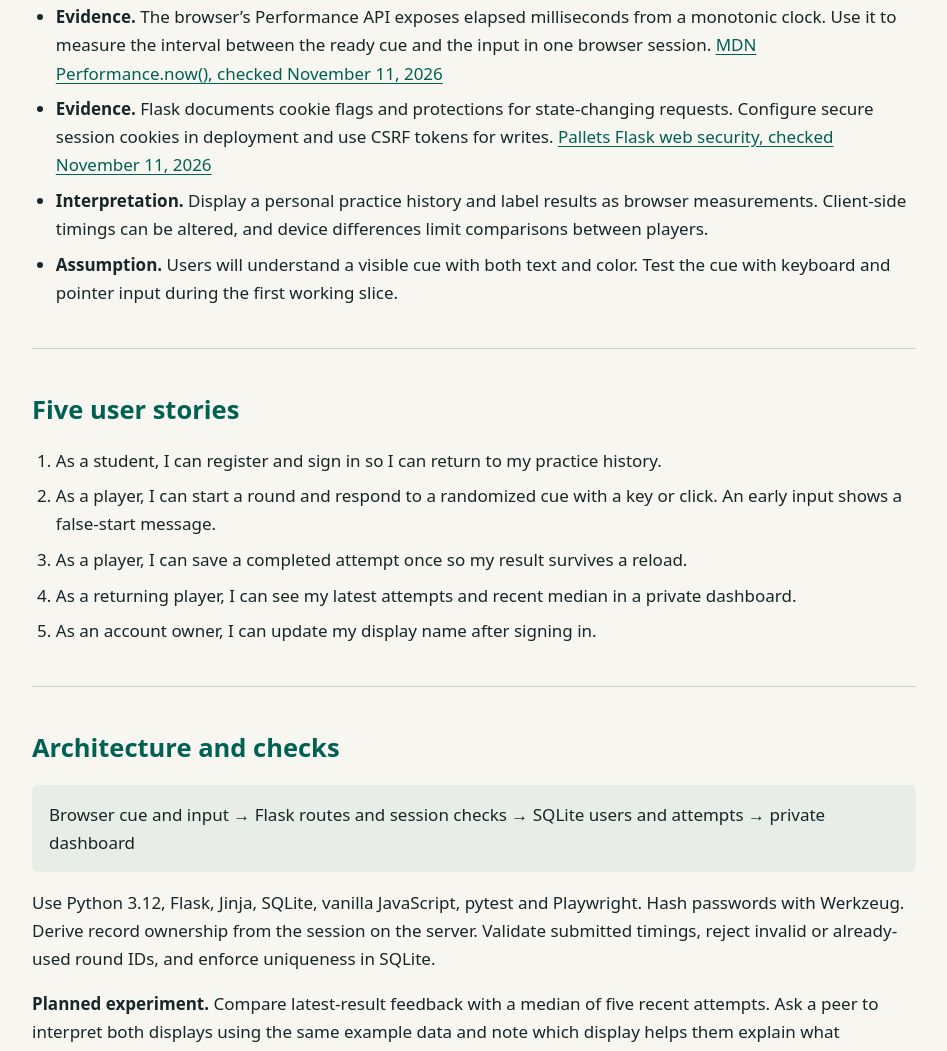
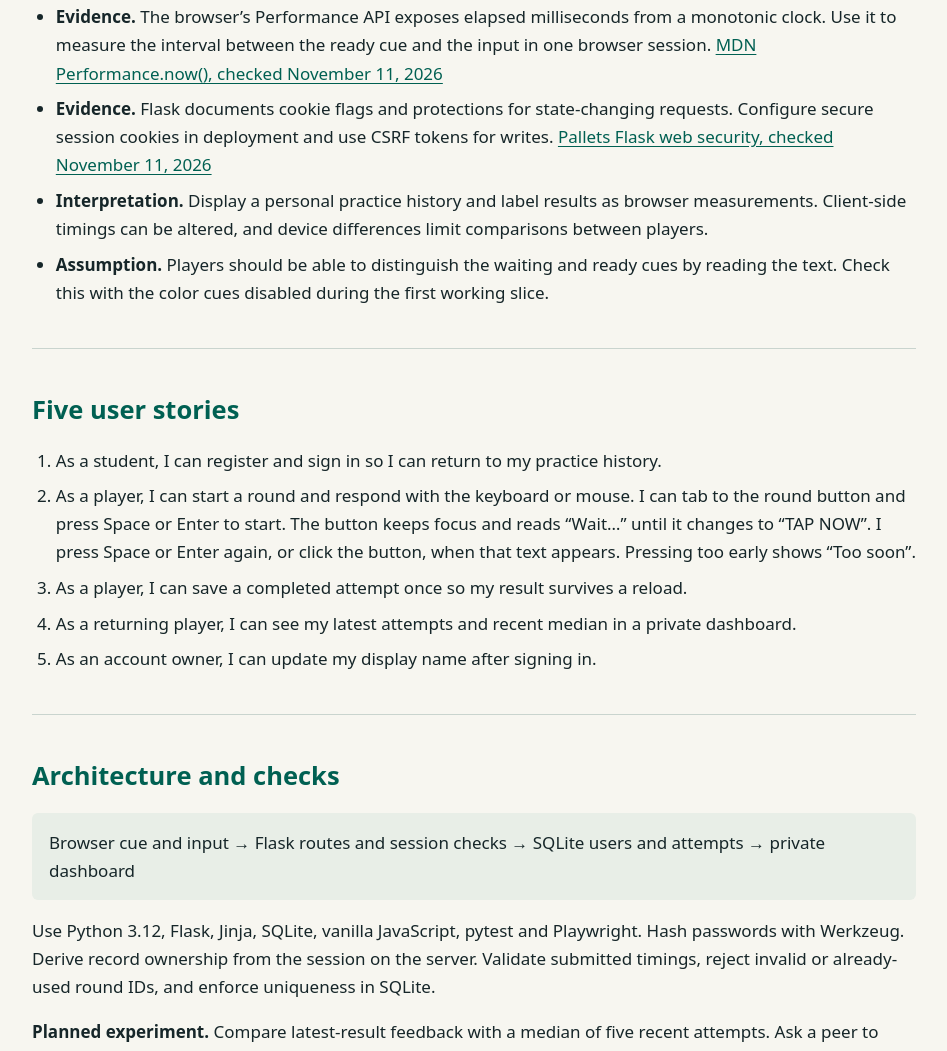
Before and after one commit to ItxSue/is218-research, a plain HTML site: page creative.html in a window 1280 px wide. Shown: the part 978-2029 px from the top of the page, without its empty margins (166-1113 px from the left). Drawn offline with Linux system fonts and the light colour scheme.

Commit message:
Clarify Flash Tap keyboard controls and text cues

```diff
--- a/creative.html
+++ b/creative.html
@@ -24,14 +24,14 @@
       <li><strong>Evidence.</strong> The browser’s Performance API exposes elapsed milliseconds from a monotonic clock. Use it to measure the interval between the ready cue and the input in one browser session. <a href="https://developer.mozilla.org/en-US/docs/Web/API/Performance/now">MDN Performance.now(), checked November 11, 2026</a></li>
       <li><strong>Evidence.</strong> Flask documents cookie flags and protections for state-changing requests. Configure secure session cookies in deployment and use CSRF tokens for writes. <a href="https://flask.palletsprojects.com/en/stable/web-security/">Pallets Flask web security, checked November 11, 2026</a></li>
       <li><strong>Interpretation.</strong> Display a personal practice history and label results as browser measurements. Client-side timings can be altered, and device differences limit comparisons between players.</li>
-      <li><strong>Assumption.</strong> Users will understand a visible cue with both text and color. Test the cue with keyboard and pointer input during the first working slice.</li>
+      <li><strong>Assumption.</strong> Players should be able to distinguish the waiting and ready cues by reading the text. Check this with the color cues disabled during the first working slice.</li>
     </ul>
   </section>
   <section>
     <h2>Five user stories</h2>
     <ol>
       <li>As a student, I can register and sign in so I can return to my practice history.</li>
-      <li>As a player, I can start a round and respond to a randomized cue with a key or click. An early input shows a false-start message.</li>
+      <li>As a player, I can start a round and respond with the keyboard or mouse. I can tab to the round button and press Space or Enter to start. The button keeps focus and reads “Wait…” until it changes to “TAP NOW”. I press Space or Enter again, or click the button, when that text appears. Pressing too early shows “Too soon”.</li>
       <li>As a player, I can save a completed attempt once so my result survives a reload.</li>
       <li>As a returning player, I can see my latest attempts and recent median in a private dashboard.</li>
       <li>As an account owner, I can update my display name after signing in.</li>
```
